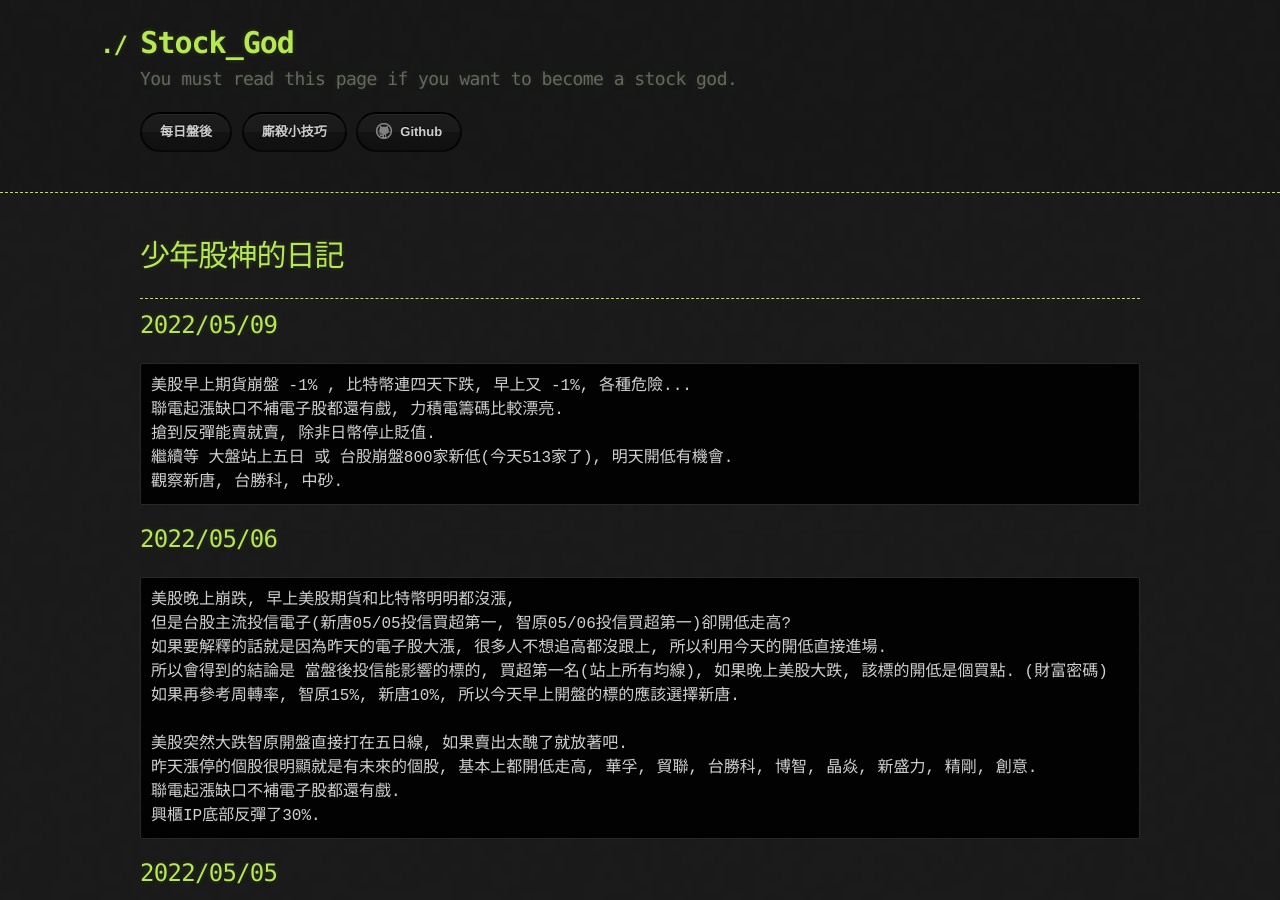
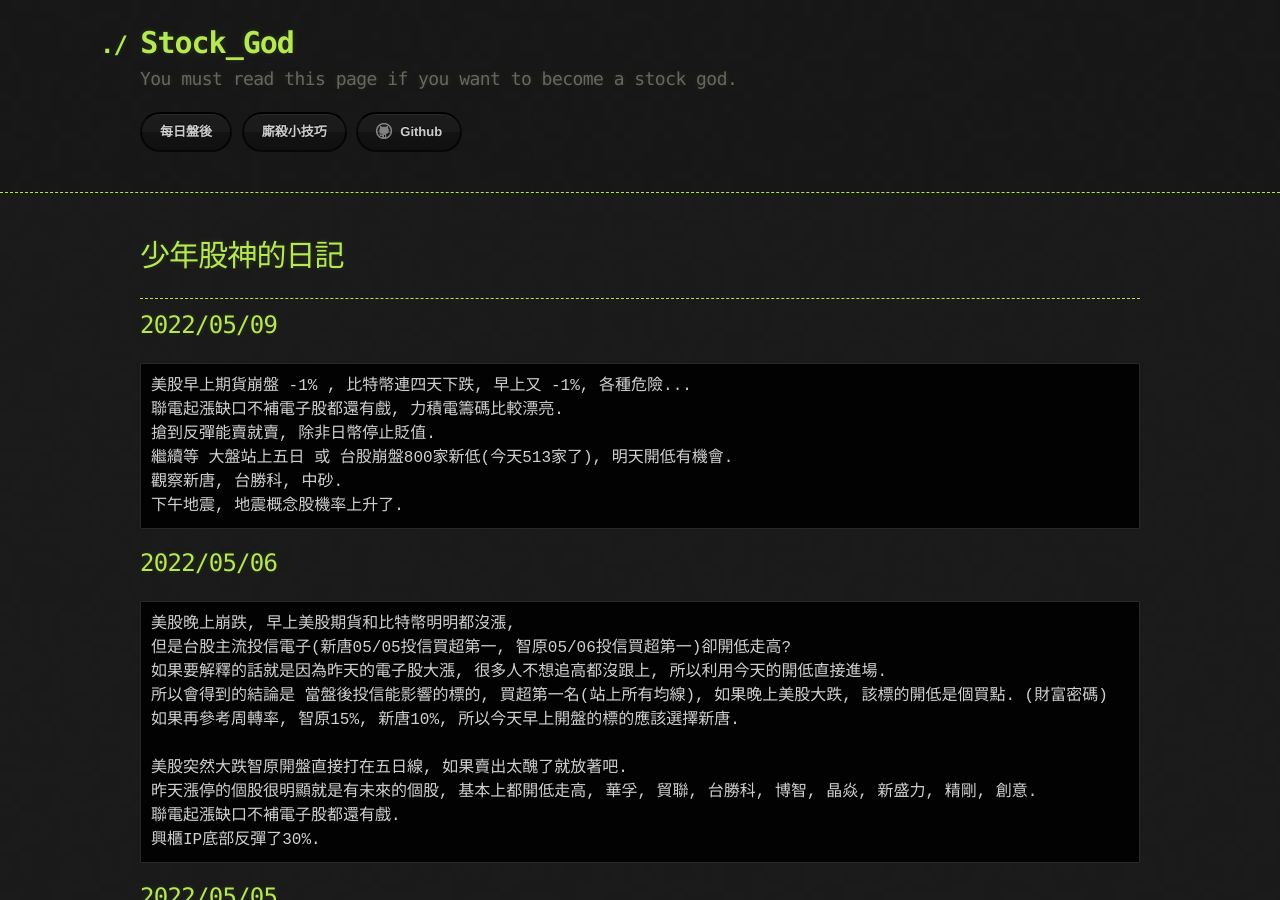
Before and after one commit to lepg5487/Stock_God, a Jekyll site: the page built from index.md, in a window 1280 px wide and 900 px high. Built offline with Jekyll 4.4.1, drawn with Linux system fonts in a browser that asks for light colours; our own code applies the rules of GitHub Pages for plain Markdown files.

Commit message:
Update index.md

````diff
--- a/index.md
+++ b/index.md
@@ -13,6 +13,7 @@ layout: testlayouts
 搶到反彈能賣就賣, 除非日幣停止貶值.
 繼續等 大盤站上五日 或 台股崩盤800家新低(今天513家了), 明天開低有機會.
 觀察新唐, 台勝科, 中砂.
+下午地震, 地震概念股機率上升了.
 ```
 
 ## 2022/05/06
````
